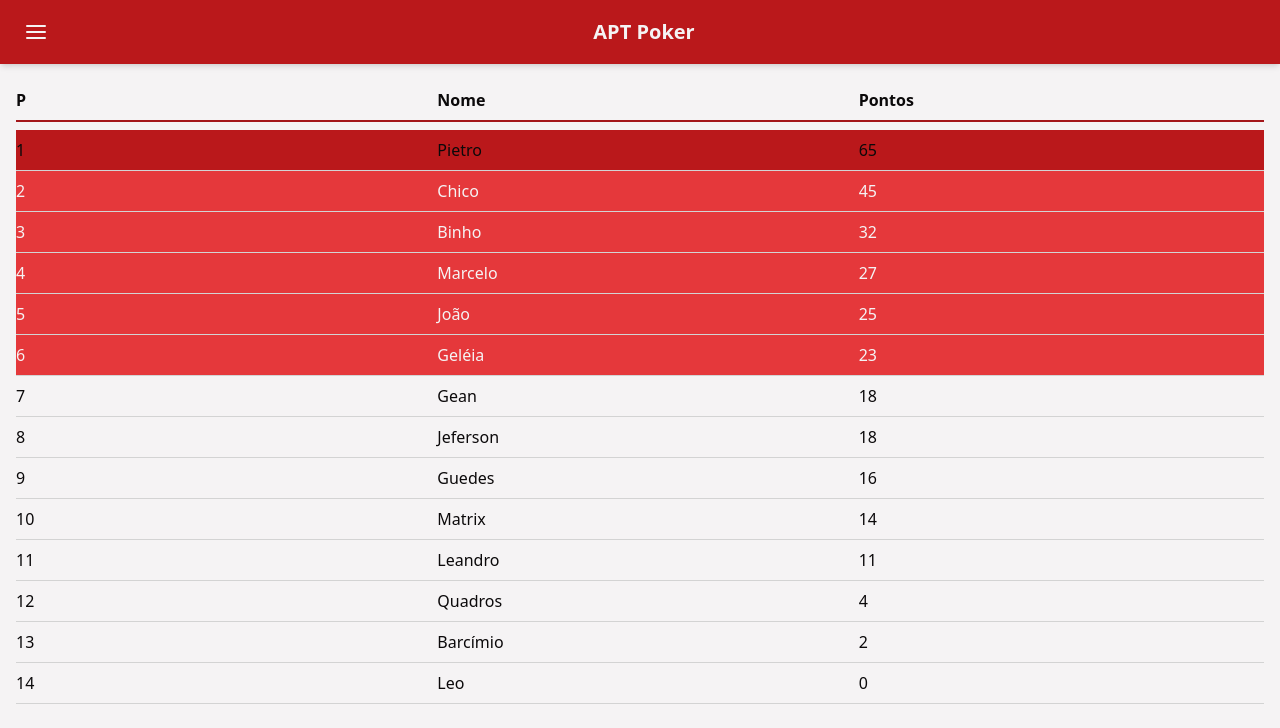
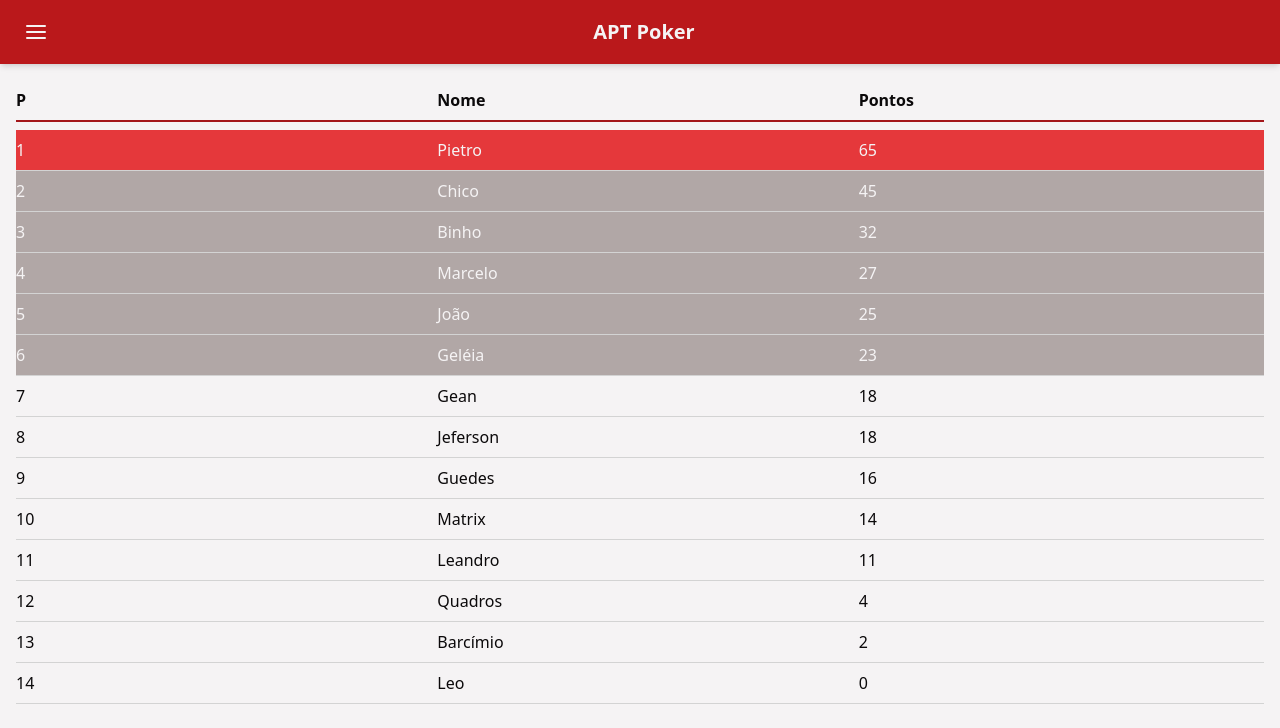
Before and after one commit to loboapps/com.grillo.apt, a React (Vite) app: page / in a window 1280 px wide. Shown: the top 728 px of the page. Built offline with nearby package versions, Linux system fonts and the light colour scheme.

Commit message:
04 - classificacao

```diff
--- a/src/components/Classification.tsx
+++ b/src/components/Classification.tsx
@@ -27,8 +27,8 @@ const Classification = () => {
       </div>
       {players.map((player) => {
         const getRowStyle = () => {
-          if (player.pos === 1) return 'bg-apt-500 text-apt-900'
-          if (player.pos <= 6) return 'bg-apt-400 text-apt-100'
+          if (player.pos === 1) return 'bg-apt-400 text-apt-100'
+          if (player.pos <= 6) return 'bg-apt-300 text-apt-100'
           return ''
         }
 
```
